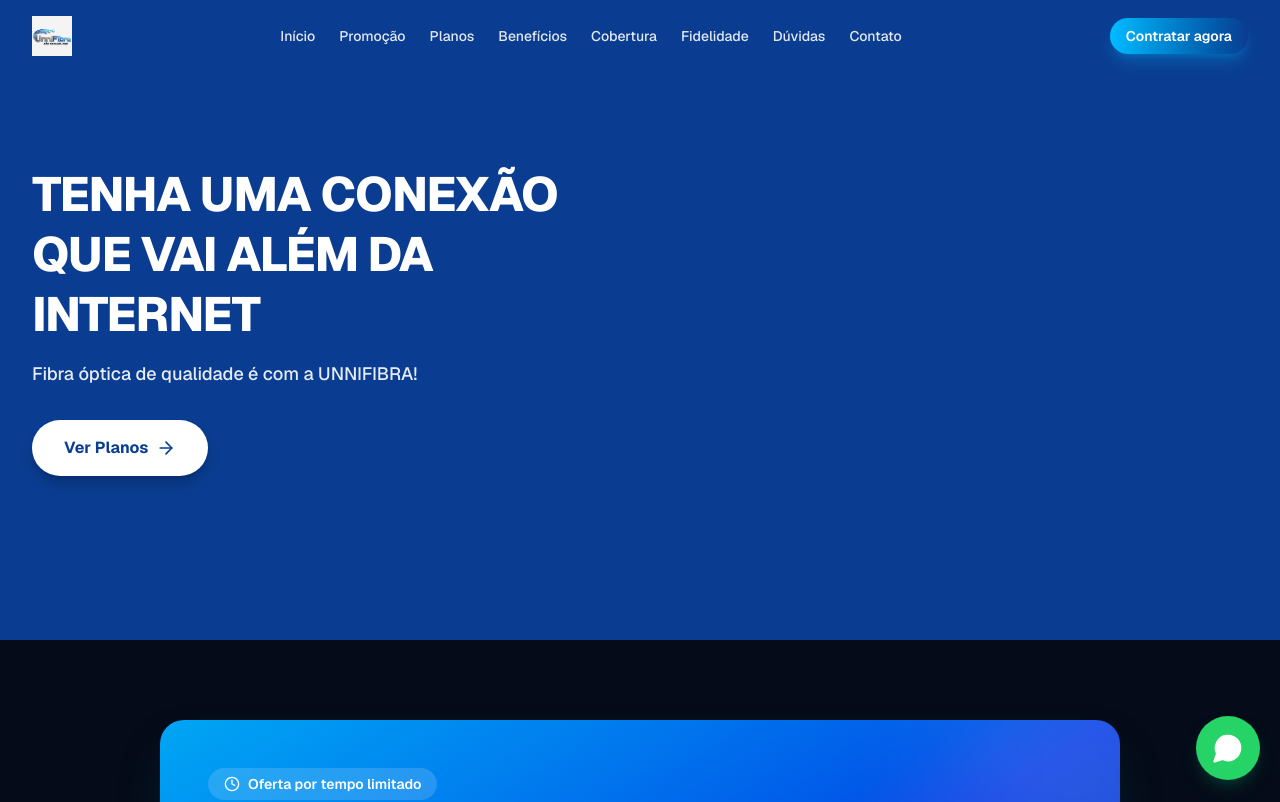
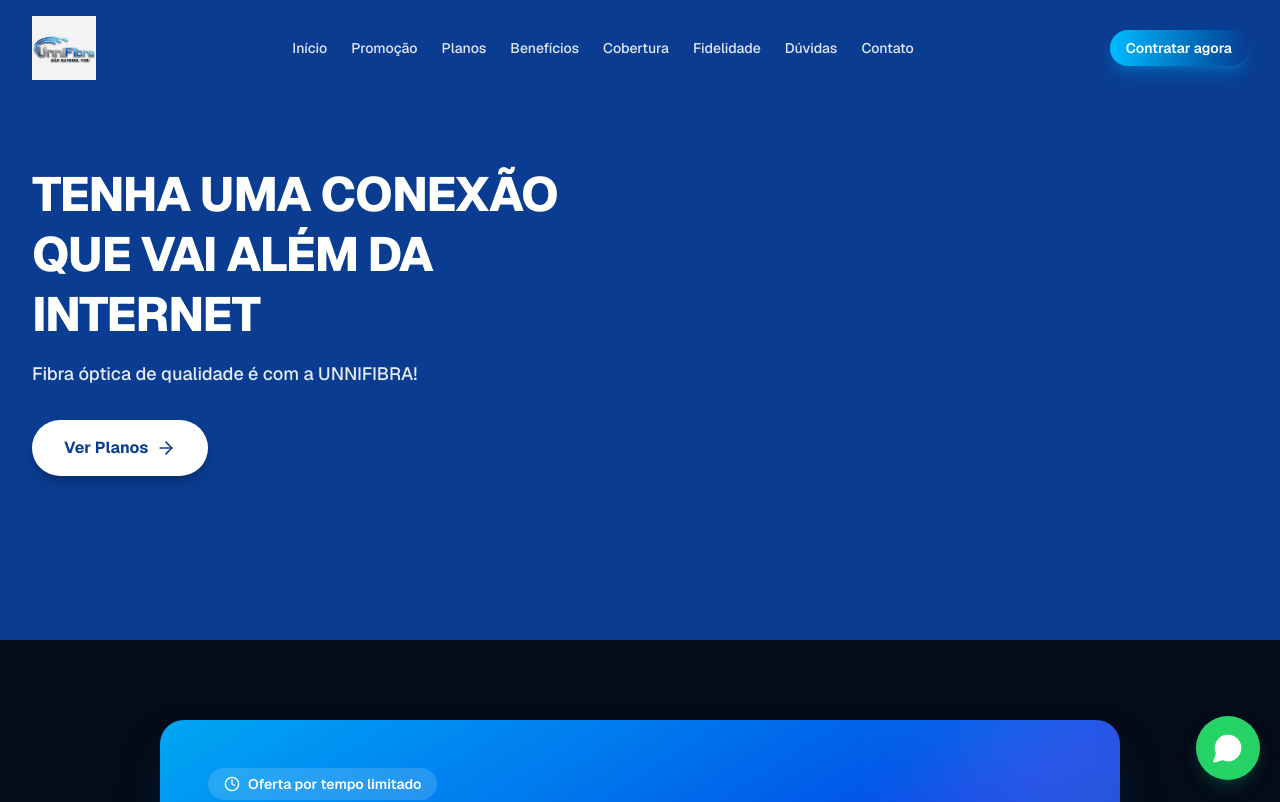
Before and after one commit to frangabriel566/site-unnifibra, a Next.js app: page / in a window 1280 px wide. Shown: the top 802 px of the page. Built offline with nearby package versions, Linux system fonts and the light colour scheme.

Commit message:
auto: update

```diff
--- a/src/components/site/Header.tsx
+++ b/src/components/site/Header.tsx
@@ -39,7 +39,7 @@
     >
       <div className="mx-auto flex max-w-7xl items-center justify-between px-4 sm:px-6 lg:px-8">
         <a href="#inicio" className="flex items-center">
-          <Logo height={40} />
+          <Logo height={64} />
         </a>
 
         <nav className="hidden items-center gap-6 lg:flex">
```
